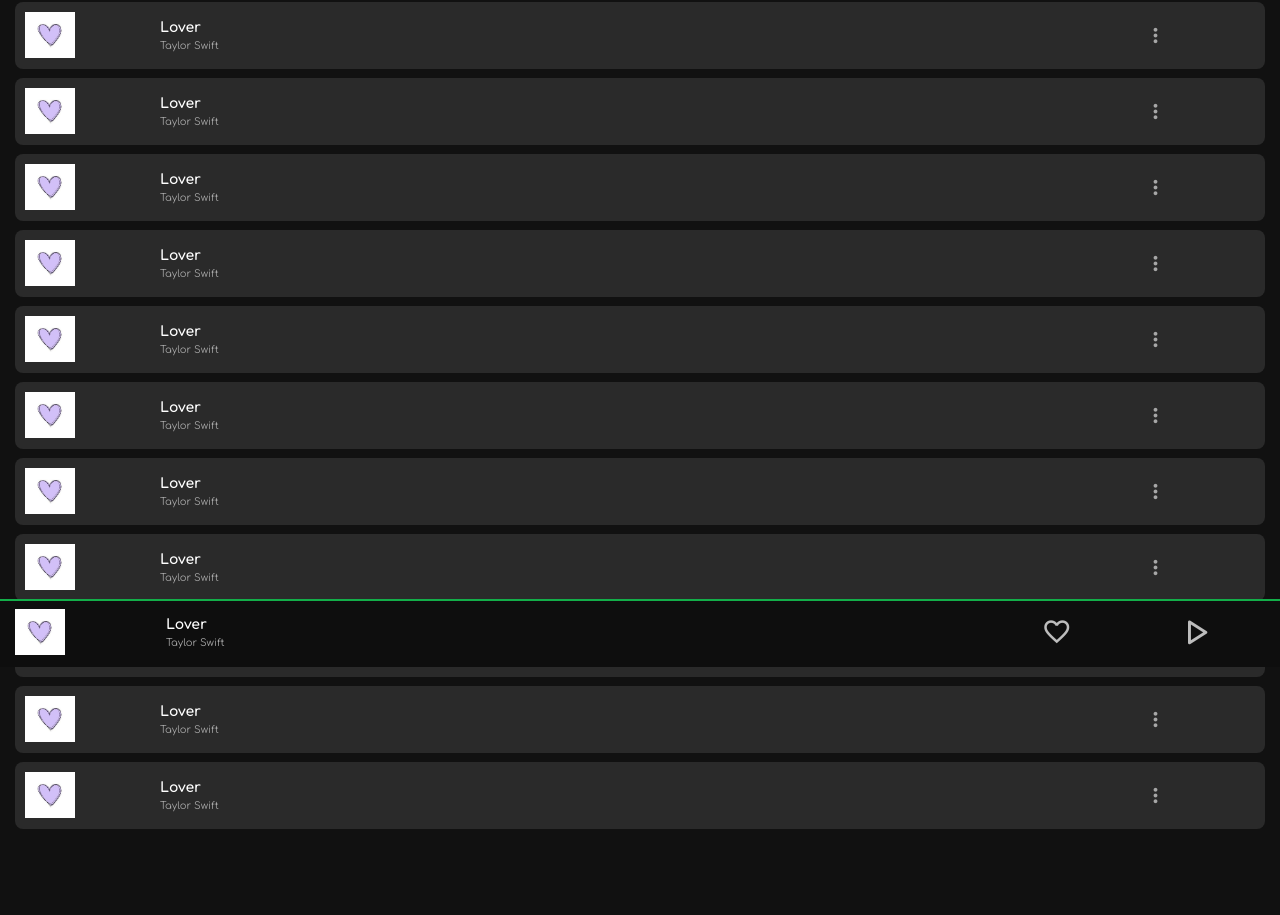
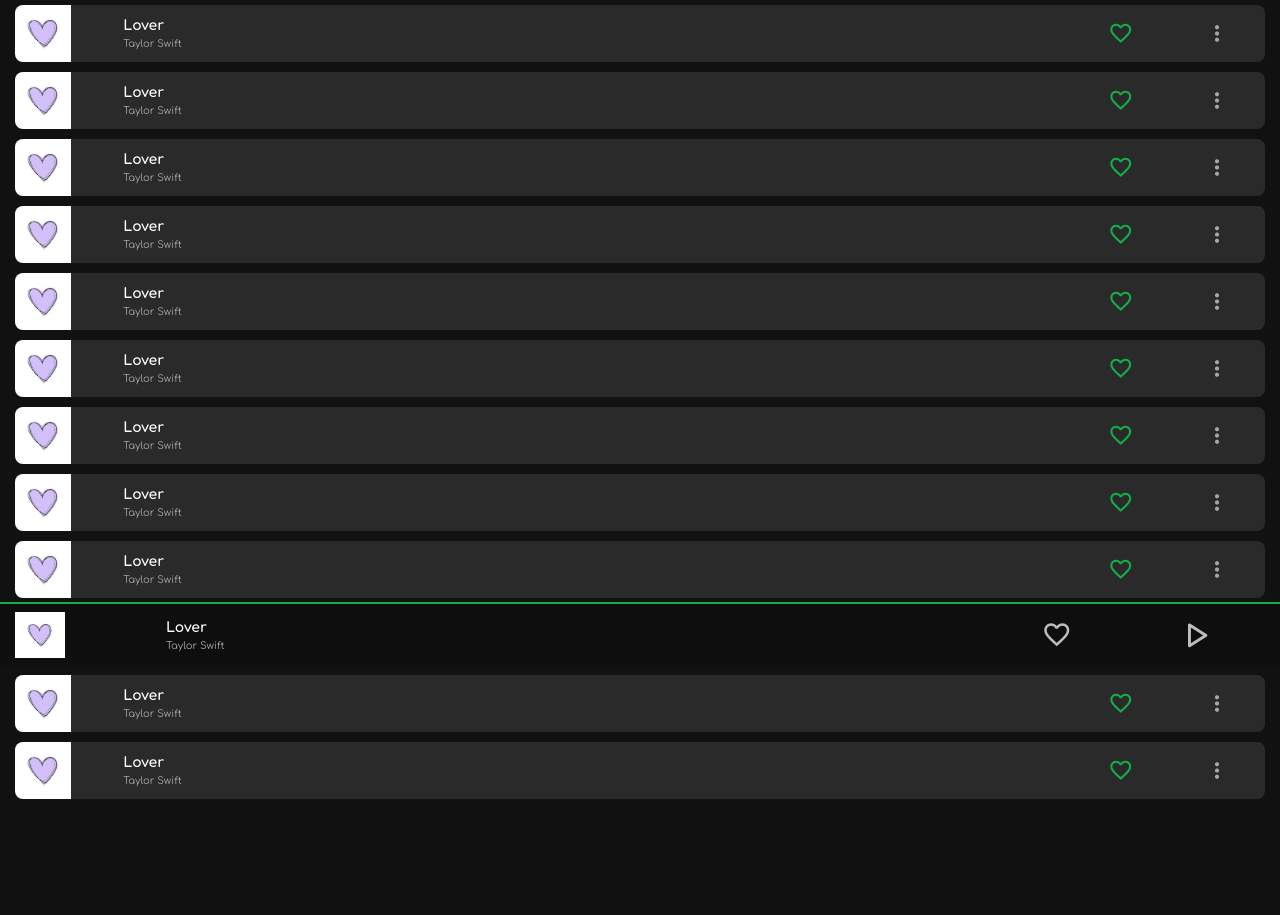
Before and after one commit to herya17/spotify-lite, a plain HTML site: page src/pages/index.html in a window 1280 px wide. Shown: the part 133-1048 px from the top of the page. After the commit the page ends 1018 px from the top, so only its background shows below. Drawn offline with nearby package versions, Linux system fonts and the light colour scheme.

Commit message:
ui change on list song

```diff
--- a/src/pages/index.html
+++ b/src/pages/index.html
@@ -18,7 +18,7 @@
   <body>
     <header>
       <div class="heylyn-app__logo">
-        <h1>HeyLyn</h1>
+        <h1>Heylyn</h1>
       </div>
       <nav class="heylyn-app__navbar">
         <ul>
@@ -48,162 +48,236 @@
             <div class="heylyn-app__img-song">
                 <img data-src="../../public/images/skeleton/placeholder.webp" src="../../public/images/song-icons/heyca.webp" alt="" />
             </div>
-            <div class="heylyn-app__title-song">
+            <div class="heylyn-app__title-song heylyn-app__list-title-song">
               <h3>Lover</h3>
               <p>Taylor Swift</p>
             </div>
-            <div class="heylyn-app__list-action-btn">
+            <button>
+              <span class="material-symbols-outlined btn-favorite">
+                favorite
+              </span>
+            </button>
+            <button>
               <span class="material-symbols-outlined">
                 more_vert
               </span>
-            </div>
+            </button>
           </li>
           <li>
             <div class="heylyn-app__img-song">
                 <img data-src="../../public/images/skeleton/placeholder.webp" src="../../public/images/song-icons/heyca.webp" alt="" />
             </div>
-            <div class="heylyn-app__title-song">
+            <div class="heylyn-app__title-song heylyn-app__list-title-song">
               <h3>Lover</h3>
               <p>Taylor Swift</p>
             </div>
-            <div class="heylyn-app__list-action-btn">
+            <button>
+              <span class="material-symbols-outlined btn-favorite">
+                favorite
+              </span>
+            </button>
+            <button>
               <span class="material-symbols-outlined">
                 more_vert
               </span>
-            </div>
+            </button>
           </li>
           <li>
             <div class="heylyn-app__img-song">
                 <img data-src="../../public/images/skeleton/placeholder.webp" src="../../public/images/song-icons/heyca.webp" alt="" />
             </div>
-              <div class="heylyn-app__title-song">
+            <div class="heylyn-app__title-song heylyn-app__list-title-song">
               <h3>Lover</h3>
               <p>Taylor Swift</p>
             </div>
-              <div class="heylyn-app__list-action-btn">
+            <button>
+              <span class="material-symbols-outlined btn-favorite">
+                favorite
+              </span>
+            </button>
+            <button>
               <span class="material-symbols-outlined">
                 more_vert
               </span>
-              </div>
+            </button>
           </li>
           <li>
             <div class="heylyn-app__img-song">
                 <img data-src="../../public/images/skeleton/placeholder.webp" src="../../public/images/song-icons/heyca.webp" alt="" />
             </div>
-                <div class="heylyn-app__title-song">
+            <div class="heylyn-app__title-song heylyn-app__list-title-song">
               <h3>Lover</h3>
               <p>Taylor Swift</p>
             </div>
-                <div class="heylyn-app__list-action-btn">
+            <button>
+              <span class="material-symbols-outlined btn-favorite">
+                favorite
+              </span>
+            </button>
+            <button>
               <span class="material-symbols-outlined">
                 more_vert
               </span>
-                </div>
+            </button>
           </li>
           <li>
             <div class="heylyn-app__img-song">
                 <img data-src="../../public/images/skeleton/placeholder.webp" src="../../public/images/song-icons/heyca.webp" alt="" />
             </div>
-                  <div class="heylyn-app__title-song">
+            <div class="heylyn-app__title-song heylyn-app__list-title-song">
               <h3>Lover</h3>
               <p>Taylor Swift</p>
             </div>
-                  <div class="heylyn-app__list-action-btn">
+            <button>
+              <span class="material-symbols-outlined btn-favorite">
+                favorite
+              </span>
+            </button>
+            <button>
               <span class="material-symbols-outlined">
                 more_vert
               </span>
-                  </div>
+            </button>
           </li>
           <li>
             <div class="heylyn-app__img-song">
                 <img data-src="../../public/images/skeleton/placeholder.webp" src="../../public/images/song-icons/heyca.webp" alt="" />
             </div>
-                    <div class="heylyn-app__title-song">
+            <div class="heylyn-app__title-song heylyn-app__list-title-song">
               <h3>Lover</h3>
               <p>Taylor Swift</p>
             </div>
-                    <div class="heylyn-app__list-action-btn">
+            <button>
+              <span class="material-symbols-outlined btn-favorite">
+                favorite
+              </span>
+            </button>
+            <button>
               <span class="material-symbols-outlined">
                 more_vert
               </span>
-                    </div>
+            </button>
           </li>
           <li>
             <div class="heylyn-app__img-song">
                 <img data-src="../../public/images/skeleton/placeholder.webp" src="../../public/images/song-icons/heyca.webp" alt="" />
             </div>
-                      <div class="heylyn-app__title-song">
+            <div class="heylyn-app__title-song heylyn-app__list-title-song">
               <h3>Lover</h3>
               <p>Taylor Swift</p>
             </div>
-                      <div class="heylyn-app__list-action-btn">
+            <button>
+              <span class="material-symbols-outlined btn-favorite">
+                favorite
+              </span>
+            </button>
+            <button>
               <span class="material-symbols-outlined">
                 more_vert
               </span>
-                      </div>
+            </button>
           </li>
           <li>
             <div class="heylyn-app__img-song">
                 <img data-src="../../public/images/skeleton/placeholder.webp" src="../../public/images/song-icons/heyca.webp" alt="" />
             </div>
-                        <div class="heylyn-app__title-song">
+            <div class="heylyn-app__title-song heylyn-app__list-title-song">
               <h3>Lover</h3>
               <p>Taylor Swift</p>
             </div>
-                        <div class="heylyn-app__list-action-btn">
+            <button>
+              <span class="material-symbols-outlined btn-favorite">
+                favorite
+              </span>
+            </button>
+            <button>
               <span class="material-symbols-outlined">
                 more_vert
               </span>
-                        </div>
+            </button>
           </li>
           <li>
             <div class="heylyn-app__img-song">
                 <img data-src="../../public/images/skeleton/placeholder.webp" src="../../public/images/song-icons/heyca.webp" alt="" />
             </div>
-                          <div class="heylyn-app__title-song">
+            <div class="heylyn-app__title-song heylyn-app__list-title-song">
               <h3>Lover</h3>
               <p>Taylor Swift</p>
             </div>
-                          <div class="heylyn-app__list-action-btn">
+            <button>
+              <span class="material-symbols-outlined btn-favorite">
+                favorite
+              </span>
+            </button>
+            <button>
               <span class="material-symbols-outlined">
                 more_vert
               </span>
-                          </div>
+            </button>
           </li>
           <li>
             <div class="heylyn-app__img-song">
                 <img data-src="../../public/images/skeleton/placeholder.webp" src="../../public/images/song-icons/heyca.webp" alt="" />
             </div>
-                            <div class="heylyn-app__title-song">
+            <div class="heylyn-app__title-song heylyn-app__list-title-song">
               <h3>Lover</h3>
               <p>Taylor Swift</p>
             </div>
-                            <div class="heylyn-app__list-action-btn">
+            <button>
+              <span class="material-symbols-outlined btn-favorite">
+                favorite
+              </span>
+            </button>
+            <button>
               <span class="material-symbols-outlined">
                 more_vert
               </span>
-                            </div>
+            </button>
           </li>
           <li>
             <div class="heylyn-app__img-song">
                 <img data-src="../../public/images/skeleton/placeholder.webp" src="../../public/images/song-icons/heyca.webp" alt="" />
             </div>
-                              <div class="heylyn-app__title-song">
+            <div class="heylyn-app__title-song heylyn-app__list-title-song">
               <h3>Lover</h3>
               <p>Taylor Swift</p>
             </div>
-                              <div class="heylyn-app__list-action-btn">
+            <button>
+              <span class="material-symbols-outlined btn-favorite">
+                favorite
+              </span>
+            </button>
+            <button>
               <span class="material-symbols-outlined">
                 more_vert
               </span>
+            </button>
+          </li>
+          <li>
+            <div class="heylyn-app__img-song">
+                <img data-src="../../public/images/skeleton/placeholder.webp" src="../../public/images/song-icons/heyca.webp" alt="" />
             </div>
+            <div class="heylyn-app__title-song heylyn-app__list-title-song">
+              <h3>Lover</h3>
+              <p>Taylor Swift</p>
+            </div>
+            <button>
+              <span class="material-symbols-outlined btn-favorite">
+                favorite
+              </span>
+            </button>
+            <button>
+              <span class="material-symbols-outlined">
+                more_vert
+              </span>
+            </button>
           </li>
         </ul>
       </div>
     </main>
     <footer>
       <div class="heylyn-app__played">
-        <div class="heylyn-app__img-song">
+        <div>
           <img data-src="../../public/images/skeleton/placeholder.webp" src="../../public/images/song-icons/heyca.webp" alt="" />
         </div>
         <div class="heylyn-app__title-song">
--- a/src/styles/style.css
+++ b/src/styles/style.css
@@ -1,5 +1,11 @@
 @import url('https://fonts.googleapis.com/css2?family=Comfortaa:wght@400;500;700&display=swap');
 /* @import url('https://fonts.googleapis.com/css2?family=Comfortaa:wght@700&display=swap'); */
+
+/* @import url('https://fonts.googleapis.com/css2?family=Figtree:wght@800&display=swap'); */
+/* @import url('https://fonts.googleapis.com/css2?family=Figtree&display=swap'); */
+
+@import url('https://fonts.googleapis.com/css2?family=Figtree:wght@400;800&display=swap');
+
 
 .material-symbols-outlined {
   font-variation-settings:
@@ -35,6 +41,8 @@
 header {
   padding: 10px 15px;
   color: #ffffff;
+  font-family: 'Figtree', sans-serif;
+  font-weight: 800;
 }
 
 .heylyn-app__logo {
@@ -45,6 +53,7 @@
 nav {
   margin: 0;
   padding: 0;
+  font-weight: 400 !important;
 }
 
 nav li {
@@ -74,20 +83,24 @@
 .heylyn-app__list-song li {
   width: 100%;
   display: grid;
-  grid-template-columns: 1fr 8fr 1fr;
+  grid-template-columns: 1fr 10fr 1fr 1fr;
   background-color: #2a2a2a;
   color: #ffffff;
-  padding: 10px 10px 6px 10px;
-  margin-bottom: 9px;
+  /* padding: 10px 10px 6px 10px; */
+  margin-bottom: 10px;
   border-radius: 8px;
 }
 
 .heylyn-app__img-song img {
-  width: 50px;
+  max-width: 56px;
+  min-height: 100%;
+  object-position: center;
+  object-fit: cover;
+  border-radius: 8px 0 0 8px;
 }
 
-.heylyn-app__title-song {
-  padding: 8px 12px;
+.heylyn-app__list-title-song {
+  padding: 13px 12px !important;
 }
 
 .heylyn-app__title-song h3, p {
@@ -109,9 +122,20 @@
   padding: 12px;
 }
 
-.heylyn-app__list-action-btn span {
-  font-size: 23px;
+.heylyn-app__list-song button {
+  background-color: transparent;
+  border: none;
   color: #a7a7a7;
+  padding: 10px;
+}
+
+.btn-favorite {
+  color: #13ae49;
+}
+
+.heylyn-app__list-song span {
+  font-size: 25px;
+  margin-top: 3px;
 }
 
 footer {
@@ -124,8 +148,18 @@
   display: grid;
   grid-template-columns: 1fr 6fr 1fr 1fr;
   background-color: #0e0e0e;
-  padding: 8px 15px;
+  padding: 8px 15px 5px 15px;
   border-top: 2px solid #13ae49;
+}
+
+.heylyn-app__title-song {
+  padding: 8px 12px;
+}
+
+.heylyn-app__played img {
+  width: 50px;
+  object-position: center;
+  object-fit: cover;
 }
 
 .heylyn-app__played button {
```
Lines whose indentation alone changed are shown as unchanged.
